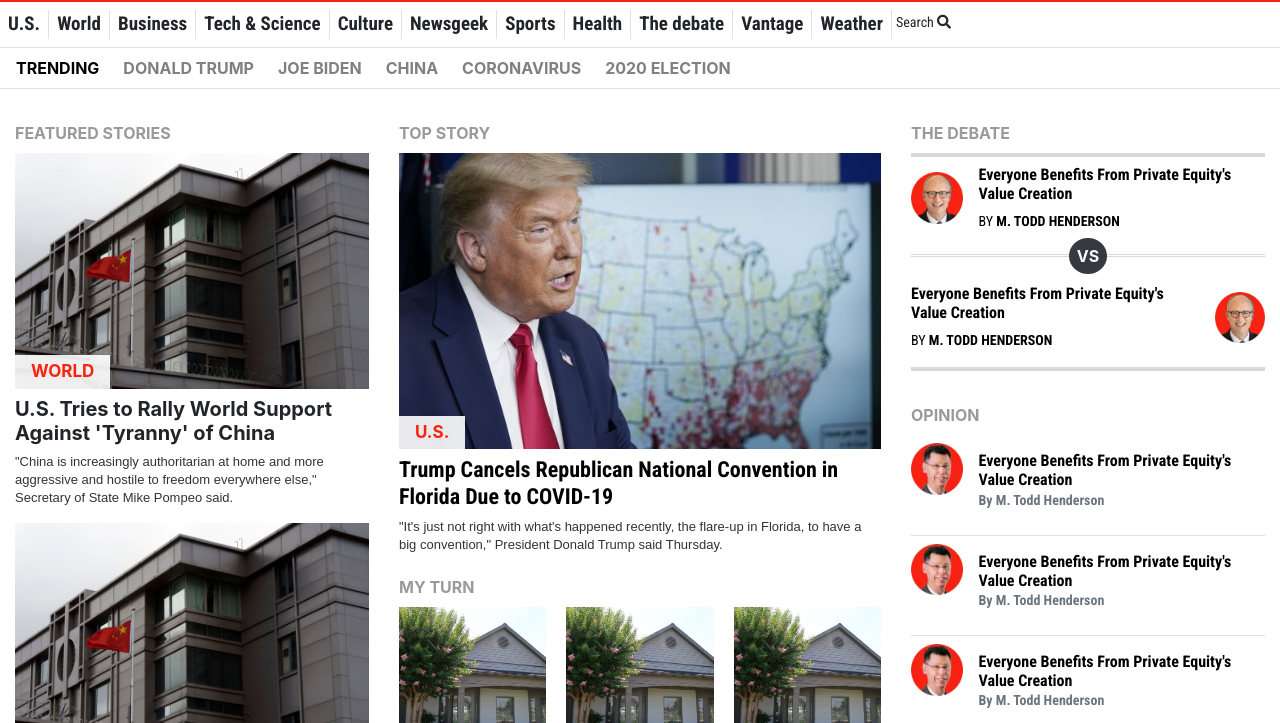
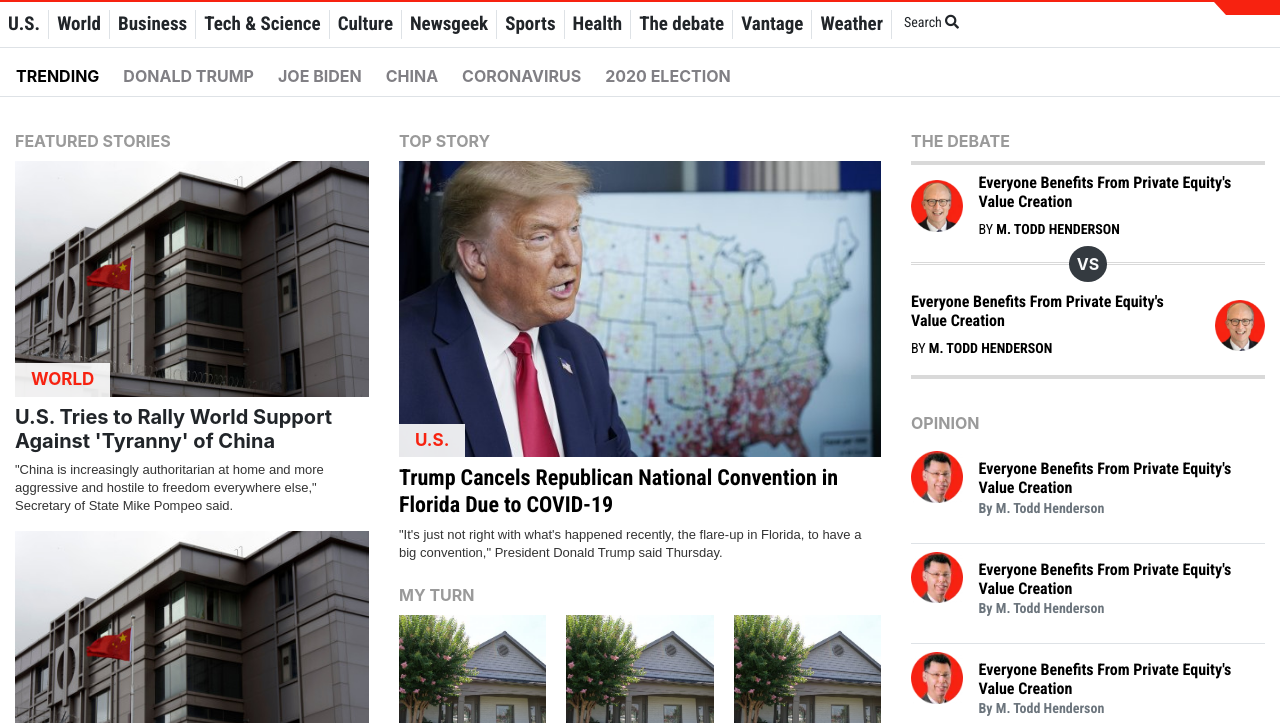
Before and after one commit to cristianCeamatu/microverse-news-week-clone, a website: page index.html in a window 1280 px wide. Shown: the part 94-817 px from the top of the page. Drawn offline with nearby package versions, Linux system fonts and the light colour scheme.

Commit message:
Finished large screen section

```diff
--- a/css/app.css
+++ b/css/app.css
@@ -1,6 +1,11 @@
 /* Global*/
 a {
   color: inherit;
+}
+
+body {
+  max-width: 1310px;
+  margin: 0 auto;
 }
 
 img {
@@ -428,4 +433,16 @@ button {
     width: 280px;
     left: -50px;
   }
+
+  .nav-lg-middle::before{
+    position: absolute;
+    top: 0;
+    right: 0;
+    content: "";
+    display: block;
+    width: 66px;
+    background-color: #F72210;
+    border-left: 12px solid white;
+    border-top: 13px solid #F72210
+  }
 }
--- a/index.html
+++ b/index.html
@@ -53,7 +53,7 @@
 
     <!-- Nav middle -->
     <ul
-      class="nav-lg-middle list-unstyled d-none d-lg-flex my-lg-2 text-roboto font-weight-bold border-bottom pb-2 w-100">
+      class="nav-lg-middle list-unstyled d-none d-lg-flex py-lg-2 text-roboto font-weight-bold border-bottom pb-2 w-100 position-relative">
       <li class="px-lg-2 border-right"><a href="">U.S.</a></li>
       <li class="px-lg-2 border-right"><a href="">World</a></li>
       <li class="px-lg-2 border-right"><a href="">Business</a></li>
@@ -65,7 +65,7 @@
       <li class="px-lg-2 border-right"><a href="">The debate</a></li>
       <li class="px-lg-2 border-right"><a href="">Vantage</a></li>
       <li class="px-lg-2 border-right"><a href="">Weather</a></li>
-      <li class="font-size-14 font-weight-normal nav-lg-middle-search align-middle pl-lg-1">Search <i
+      <li class="font-size-14 font-weight-normal nav-lg-middle-search align-middle pl-lg-1 ml-lg-2">Search <i
           class="fas fa-search"></i>
       </li>
     </ul>
@@ -744,7 +744,7 @@
         <p class="title-logo text-center text-roboto font-weight-bold pb-md-3"><img src="./favicon.ico"
             alt="News week logo" class="sign-up-logo"> IN THE MAGAZINE</p>
 
-        <div class="magazine-container">
+        <div class="magazine-container align-items-end ">
           <article class="magazine-article-main align-self-end">
             <div class="magazine-article-main-image position-relative">
               <img src="./img/magazine/first-article.jpg" alt="The utility player" class="">
```
